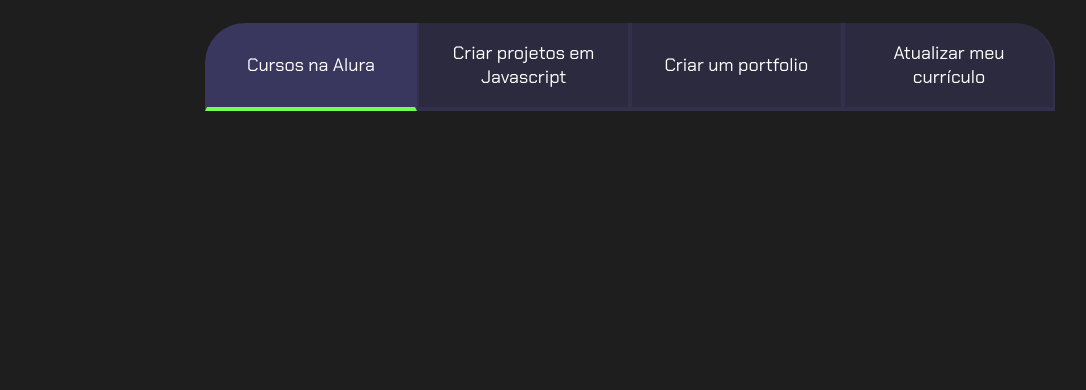
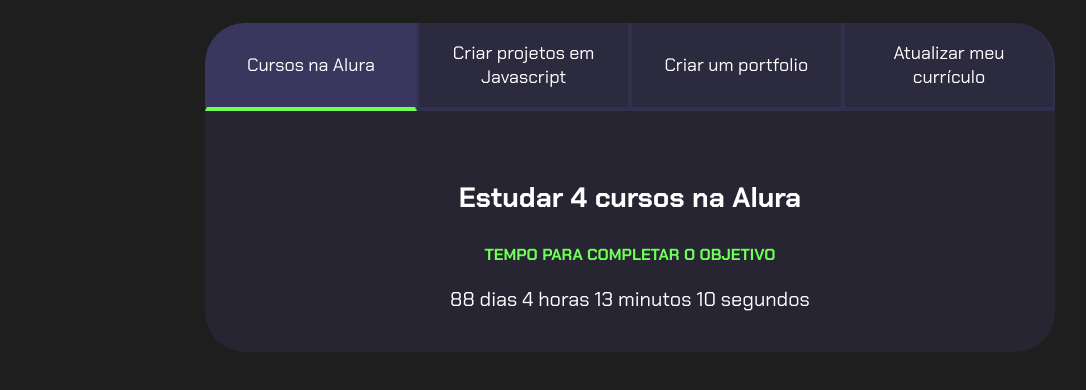
Before and after one commit to horst2006/site3ano, a plain HTML site: page khaline/index.html in a window 1280 px wide. Shown: the part 80-470 px from the top of the page, without its empty margins (10-1096 px from the left). Drawn offline with Linux system fonts and the light colour scheme.

Commit message:
Add files via upload

```diff
--- a/khaline/index.html
+++ b/khaline/index.html
@@ -9,6 +9,9 @@
 <body>
     <section class="conteudo-principal">
         <h2 class="titulo-principal">Meus Objetivos do ano<span>_</span></h2>
+
+<div class="conteudo">
+
         <div class="botoes">
             <button class="botao ativo">Cursos na Alura</button>
             <button class="botao">Criar projetos em Javascript</button>
@@ -16,6 +19,33 @@
             <button class="botao">Atualizar meu currículo</button>
 
         </div>
+        <div class="abas-textos">
+            <div class="aba-conteudo ativo">
+                <h3 class="aba-conteudo-titulo-principal">Estudar 4 cursos na Alura</h3>
+                <h4 class="aba-conteudo-titulo-secundario">Tempo para completar o objetivo</h4>
+                <div class="contador"></div>
+            </div>
+
+            <div class="aba-conteudo">
+                 <h3 class="aba-conteudo-titulo-principal">Criar 5 projetos em Javascript</h3>
+                 <h4 class="aba-conteudo-titulo-secundario">Tempo para completar o objetivo</h4>
+                 <div class="contador"></div>
+                </div>
+
+            <div class="aba-conteudo">
+                <h3 class="aba-conteudo-titulo-principal">Criar um portifolio com os meus 3 melhores projetos</h3>
+                <h4 class="aba-conteudo-titulo-secundario">Tempo para completar o objetivo</h4>
+                <div class="contador"></div>
+            </div>
+
+             <div class="aba-conteudo">
+                 <h3 class="aba-conteudo-titulo-principal">Atualizar meu curriculo com os certificados da Alura</h3>
+                 <h4 class="aba-conteudo-titulo-secundario">Tempo para completar o objetivo</h4>
+                 <div class="contador"></div>
+
+            </div>
+        </div>
+    </div>
     </section>
     <script src="main.js"></script>
 </body>
--- a/khaline/main.js
+++ b/khaline/main.js
@@ -1,12 +1,35 @@
 const botoes = document.querySelectorAll(".botao");
+const textos = document.querySelectorAll(".aba-conteudo");
 
 for(let i=0; i <botoes.length;i++){
     botoes[i].onclick = function(){
 
 for(let j=0;j<botoes.length;j++){
 botoes[j].classList.remove("ativo");
+textos[j].classList.remove("ativo");
 }
 
         botoes[i].classList.add("ativo");
+        textos[i].classList.add("ativo");
     }
 }
+const contadores = document.querySelectorAll(".contador");
+const tempoObjetivo1 = new Date("2024-10-05T00:00:00");
+
+contadores[0].textContent = calculaTempo(tempoObjetivo1);
+
+function calculaTempo(tempoObjetivo){
+    let tempoAtual = new Date();
+    let tempoFinal = tempoObjetivo - tempoAtual;
+    let segundos = Math.floor (tempoFinal/1000);
+    let minutos = Math.floor (segundos/60);
+    let horas = Math.floor (minutos/60);
+    let dias = Math.floor (horas/60);
+
+segundos %= 60;
+minutos %= 60;
+horas %= 24;
+
+    return dias + " dias " + horas + " horas " + minutos + " minutos " + segundos + " segundos ";
+
+}
--- a/khaline/style.css
+++ b/khaline/style.css
@@ -56,9 +56,39 @@ body{
     display: block;
 }
 
-.ativo{
+.botao.ativo{
     background-color: var(--botao-ativo);
     border-bottom: 4px solid var(--verde);
+}
+
+.abas-textos{
+    background-color: var(--texto-fundo);
+    padding: 40px;
+    border-radius: 0 0 40px 40px ;
+}
+
+.aba-conteudo.ativo{
+    display: block;
+}
+
+.aba-conteudo{
+    display: none;
+}
+
+.aba-conteudo-titulo-principal{
+    font-size: 28px;
+    text-align: center;
+}
+
+.aba-conteudo-titulo-secundario{
+    text-align: center;
+    color: var(--verde);
+    text-transform: uppercase;
+}
+
+.contador{
+    font-size: 20px;
+    text-align: center;
 }
 
 @media screen and (min-width: 768px){
```
